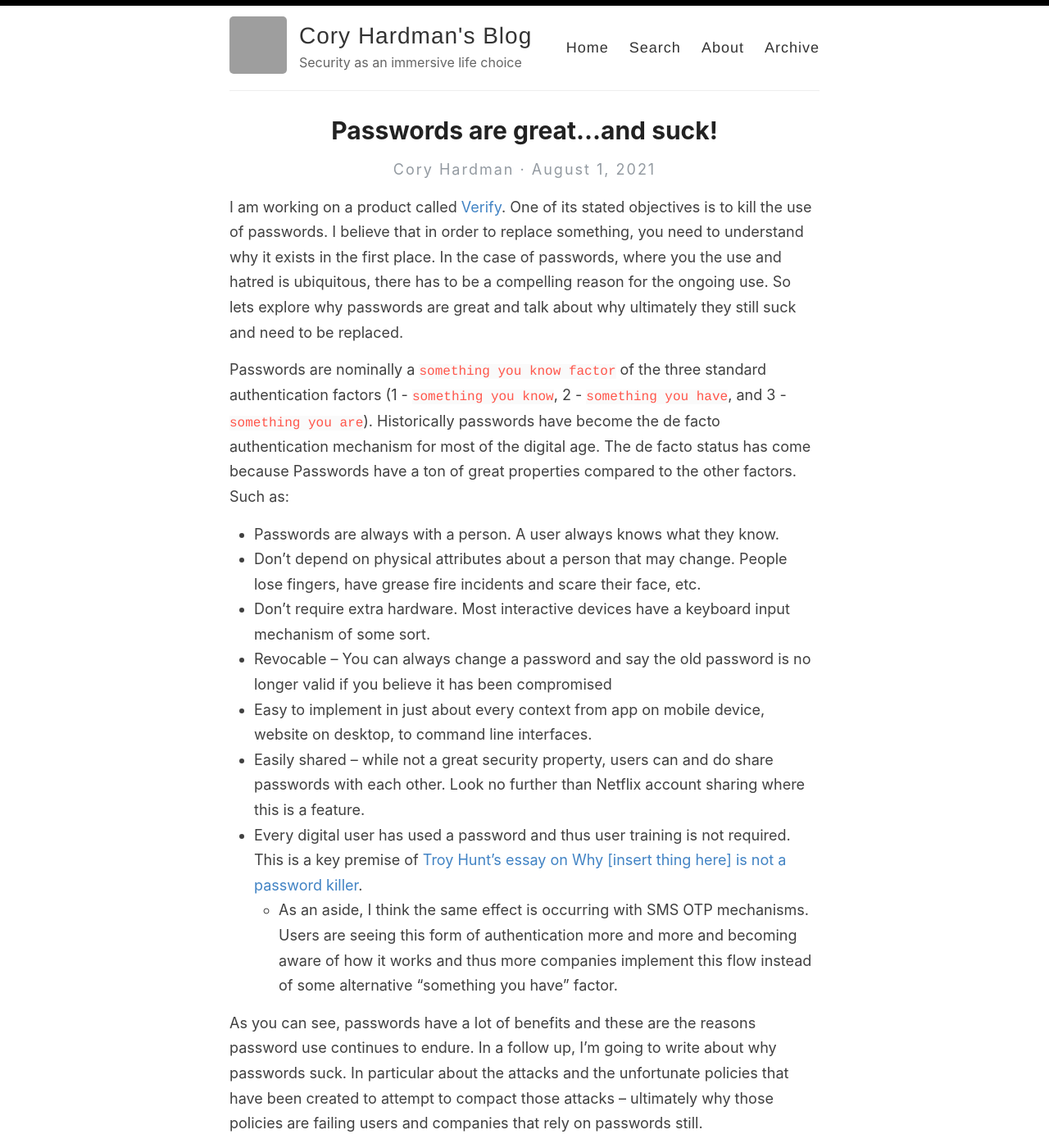
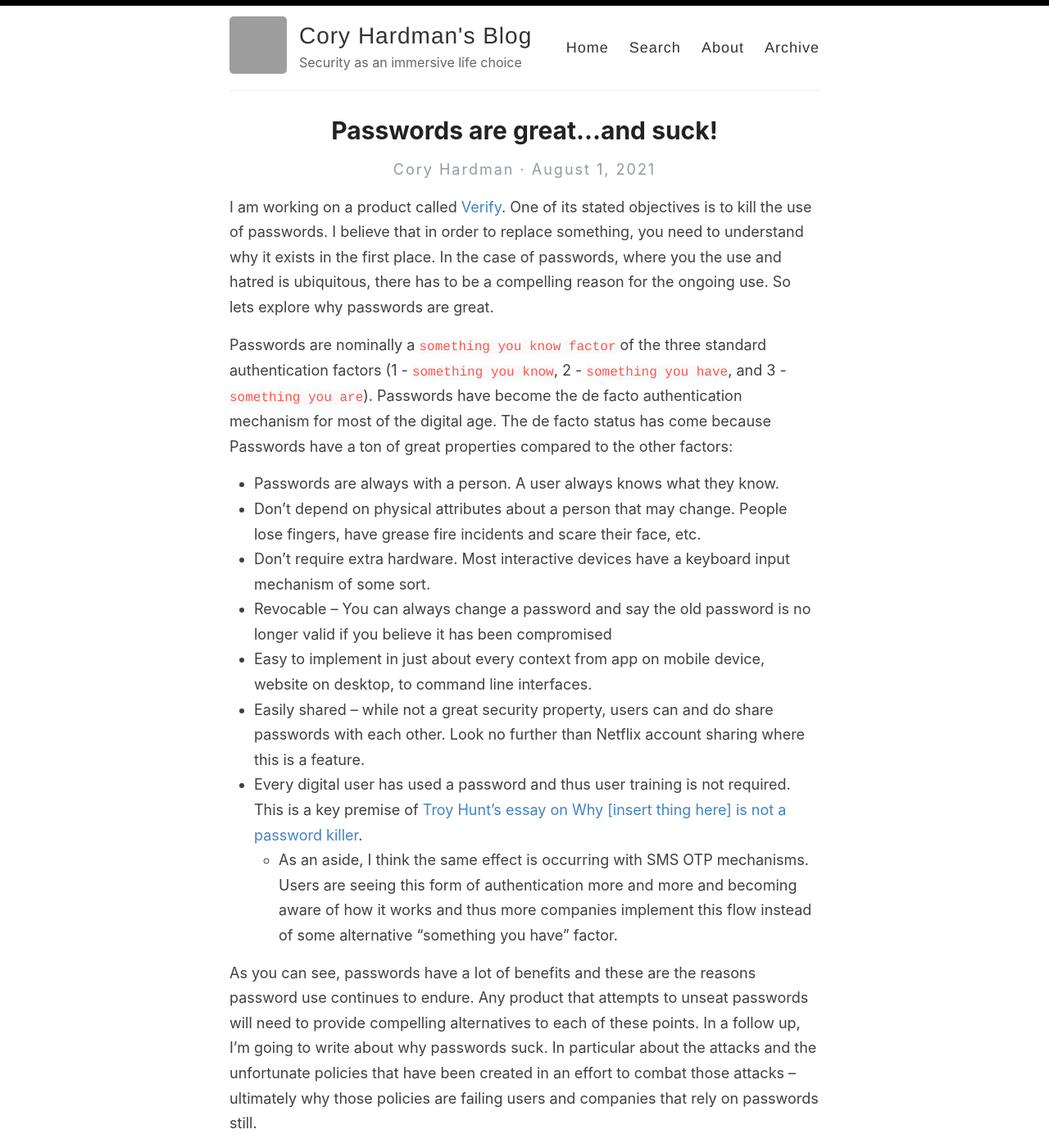
Before and after one commit to coryhardman/coryhardman.github.io, a Jekyll site: the page built from _posts/2021-08-01-passwords-are-great.md, in a window 1280 px wide and 1400 px high. Shown: the whole window at 82% size. Built offline with Jekyll 4.4.1, drawn with Linux system fonts in a browser that asks for light colours; grey boxes are pictures that could not be loaded.

Commit message:
Some typos corrected

```diff
--- a/_posts/2021-08-01-passwords-are-great.md
+++ b/_posts/2021-08-01-passwords-are-great.md
@@ -13,13 +13,13 @@ objectives is to kill the use of passwords. I believe that in order to replace
 something, you need to understand why it exists in the first place. In the case
 of passwords, where you the use and hatred is ubiquitous, there has to be
 a compelling reason for the ongoing use. So lets explore why passwords are
-great and talk about why ultimately they still suck and need to be replaced.
+great.
 
 Passwords are nominally a `something you know factor` of the three standard
 authentication factors (1 - `something you know`, 2 - `something you have`, and 3 - `something
-you are`). Historically passwords have become the de facto authentication mechanism
+you are`). Passwords have become the de facto authentication mechanism
 for most of the digital age. The de facto status has come because Passwords
-have a ton of great properties compared to the other factors. Such as:
+have a ton of great properties compared to the other factors:
 
 * Passwords are always with a person. A user always knows what they know.
 * Don’t depend on physical attributes about a person that may change. People lose fingers, have grease fire incidents and scare their face, etc.
@@ -39,7 +39,9 @@ have a ton of great properties compared to the other factors. Such as:
       some alternative "something you have" factor.
 
 As you can see, passwords have a lot of benefits and these are the reasons
-password use continues to endure. In a follow up, I'm going to write about why
-passwords suck. In particular about the attacks and the unfortunate policies
-that have been created to attempt to compact those attacks -- ultimately why
-those policies are failing users and companies that rely on passwords still.
+password use continues to endure. Any product that attempts to unseat passwords
+will need to provide compelling alternatives to each of these points. In a
+follow up, I'm going to write about why passwords suck. In particular about
+the attacks and the unfortunate policies that have been created in an effort to
+combat those attacks -- ultimately why those policies are failing users and
+companies that rely on passwords still.
```
